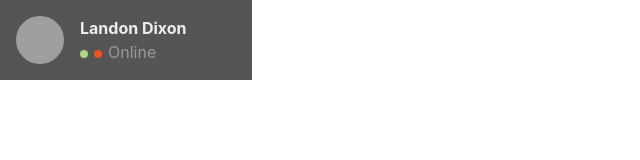
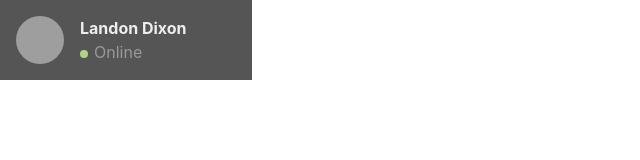
Before and after one commit to thmsbnrd/chat-app, a React (Create React App) app: page / in a window 1280 px wide. Shown: the top 160 px of the page, without its empty margins (0-640 px from the left). Built offline with nearby package versions, Linux system fonts and the light colour scheme; grey boxes are pictures that could not be loaded.

Commit message:
class ternary for online indicator

```diff
--- a/src/components/Contact.js
+++ b/src/components/Contact.js
@@ -12,8 +12,7 @@ function Contact() {
         <div>
             <h4 class="name">{name}</h4>
             <div class="status">
-                <div class="status-online"></div>
-                <div class="status-offline"></div>
+                <div class={online ? "status-online" : "status-offline"}></div>
                 <p class="status-text">{online ? "Online" : "Offline"}</p>
             </div>
         </div>
```
